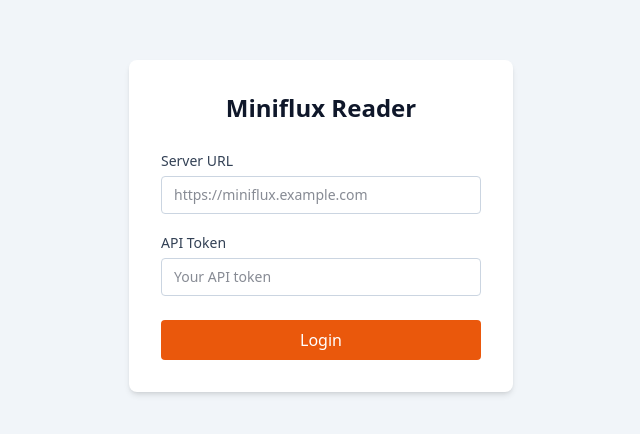
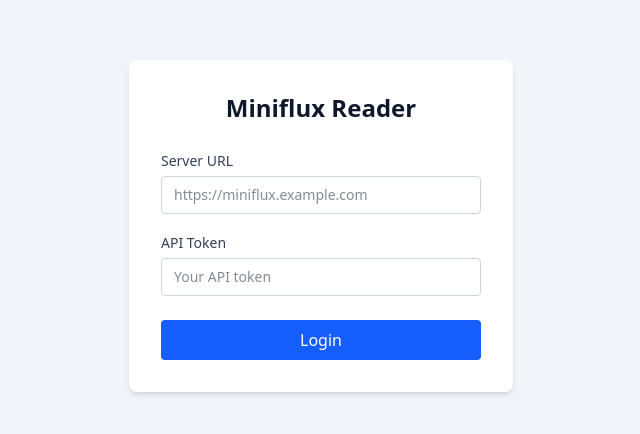
Before and after one commit to romychvk/miniflux-reader, a SvelteKit app: page /login in a window 1280 px wide. Shown: the part 174-608 px from the top of the page, without its empty margins (319-959 px from the left). Built offline with nearby package versions, Linux system fonts and the light colour scheme.

Commit message:
Upd styles

```diff
--- a/src/app.css
+++ b/src/app.css
@@ -34,11 +34,16 @@
 	--n-800: #1e293b;
 	--n-900: #0f172a;
 
-	--a-50: #fff7ed;
+	/* --a-50: #fff7ed;
 	--a-400: #fb923c;
 	--a-500: #f97316;
 	--a-600: #ea580c;
-	--a-700: #c2410c;
+	--a-700: #c2410c; */
+	--a-50: oklch(97% 0.014 254.604);
+	--a-400: oklch(70.7% 0.165 254.624);
+	--a-500: oklch(62.3% 0.214 259.815);
+	--a-600: oklch(54.6% 0.245 262.881);
+	--a-700: oklch(48.8% 0.243 264.376);
 
 	--surface: #ffffff;
 }
--- a/src/lib/components/content/ArticlePanel.svelte
+++ b/src/lib/components/content/ArticlePanel.svelte
@@ -44,7 +44,7 @@
 	{#if ui.selectedEntry}
 		{#key ui.selectedEntry.id}
 			<div class="flex-1 overflow-y-auto">
-				<div class="max-w-3xl mx-auto px-4 py-4">
+				<div class="max-w-3xl mx-auto px-8 py-6">
 					<h1 class="text-3xl font-bold mb-3">
 						<a href={ui.selectedEntry.url} target="_blank" rel="noopener noreferrer" class="hover:underline">{ui.selectedEntry.title}</a>
 					</h1>
--- a/src/lib/components/content/ArticleView.svelte
+++ b/src/lib/components/content/ArticleView.svelte
@@ -11,7 +11,7 @@
 	}
 </script>
 
-<div class="max-w-3xl mx-auto px-4 py-4">
+<div class="max-w-3xl mx-auto px-8 py-6">
 	<button
 		onclick={goBack}
 		class="flex items-center gap-1 text-sm text-n-500 hover:text-n-700 mb-4"
--- a/src/lib/components/content/EntryContent.svelte
+++ b/src/lib/components/content/EntryContent.svelte
@@ -38,7 +38,7 @@
       @apply mb-4;
     }
     img {
-      @apply my-4;
+      @apply mb-6;
     }
   }
 </style>
--- a/src/lib/components/content/EntryRow.svelte
+++ b/src/lib/components/content/EntryRow.svelte
@@ -67,7 +67,7 @@
 		use:autoMarkRead
 	>
 		<div
-			class="flex items-center gap-2 px-3 py-2 cursor-pointer hover:bg-n-50 transition-colors {isRead ? 'opacity-60' : ''} {isSelected ? 'bg-a-50' : ''}"
+			class="flex items-center gap-2 px-4 py-2 cursor-pointer hover:bg-n-200  {isRead ? 'opacity-60' : ''} {isSelected ? 'bg-a-50' : ''}"
 			onclick={openArticle}
 			role="button"
 			tabindex="0"
--- a/src/lib/components/topbar/TopBar.svelte
+++ b/src/lib/components/topbar/TopBar.svelte
@@ -182,8 +182,8 @@
 							class="w-full text-left px-3 py-1.5 text-sm hover:bg-n-100 text-n-700 flex items-center gap-2 {theme.current === t.id ? 'font-bold' : ''}"
 						>
 							<span class="flex overflow-hidden rounded-full border border-n-200">
+								<span class="block w-3 h-6" style="background:{t.neutral}"></span>
 								<span class="block w-3 h-6" style="background:{t.accent}"></span>
-								<span class="block w-3 h-6" style="background:{t.neutral}"></span>
 							</span>
 							{t.label}
 						</button>
--- a/src/lib/stores/theme.svelte.ts
+++ b/src/lib/stores/theme.svelte.ts
@@ -3,11 +3,11 @@
 const THEME_KEY = 'theme';
 
 const themes = [
-	{ id: 'default', label: 'Default', accent: '#ea580c', neutral: '#f1f5f9' },
+	{ id: 'default', label: 'Default', accent: 'oklch(54.6% 0.245 262.881)', neutral: '#f1f5f9' },
+	{ id: 'cool', label: 'Cool', accent: '#0891b2', neutral: '#f3f4f6' },
+	{ id: 'forest', label: 'Forest', accent: '#059669', neutral: '#e7e5e4' },
 	{ id: 'warm', label: 'Warm', accent: '#ea580c', neutral: '#e7e5e4' },
-	{ id: 'cool', label: 'Cool', accent: '#0891b2', neutral: '#f3f4f6' },
 	{ id: 'rose', label: 'Rose', accent: '#e11d48', neutral: '#e4e4e7' },
-	{ id: 'forest', label: 'Forest', accent: '#059669', neutral: '#e7e5e4' },
 	{ id: 'dark', label: 'Dark', accent: '#ea580c', neutral: '#252830' },
 ] as const;
 
```
